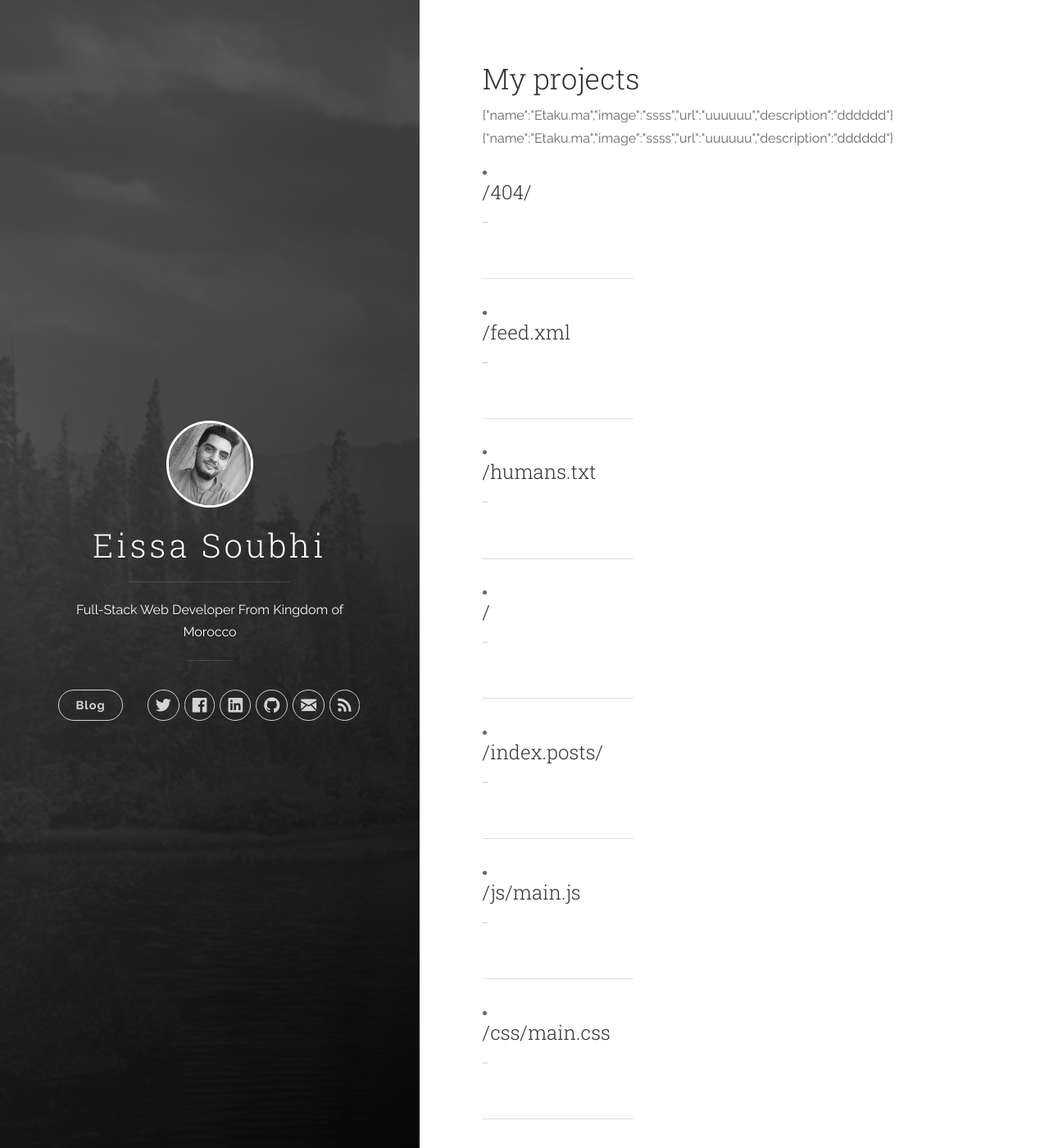
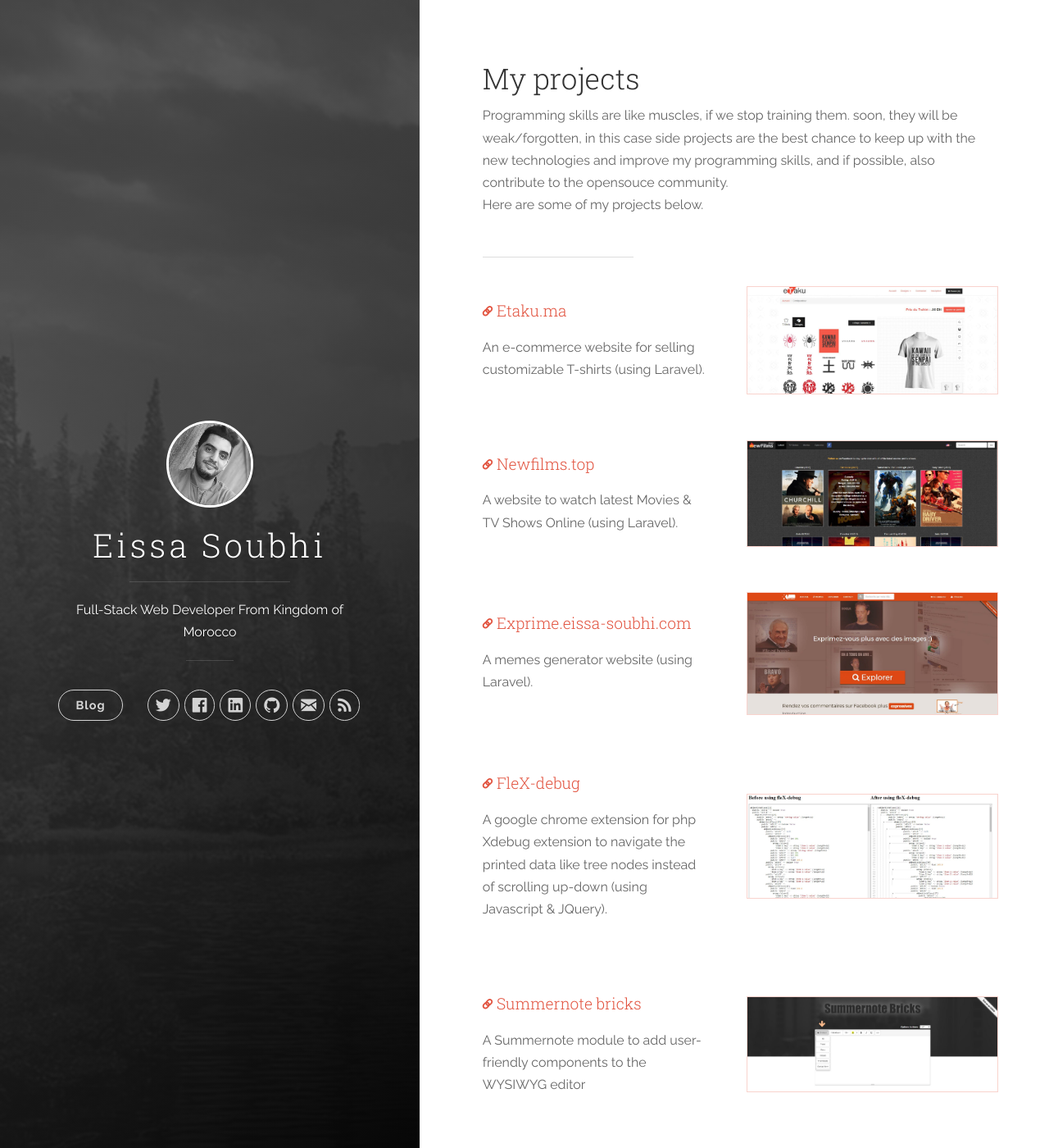
Before and after one commit to eissasoubhi/eissasoubhi, a Jekyll site: the page built from my-projects.html, in a window 1280 px wide and 1400 px high. Shown: the whole window at 82% size. Built offline with Jekyll 4.4.1, drawn with Linux system fonts in a browser that asks for light colours; some of the changed text lies outside the part shown.

Commit message:
Add my projects page

```diff
--- a/_data/myprojects.yaml
+++ b/_data/myprojects.yaml
@@ -1,10 +1,25 @@
 ---
 - name: Etaku.ma
-  image: ssss
-  url: uuuuuu
-  description: dddddd
+  image: etaku.jpg
+  url: http://etaku.eissa-soubhi.com
+  description: An e-commerce website for selling customizable T-shirts (using Laravel).
 
-- name: Etaku.ma
-  image: ssss
-  url: uuuuuu
-  description: dddddd
+- name: Newfilms.top
+  image: newfilms.jpg
+  url: http://newfilms.eissa-soubhi.com
+  description: A website to watch latest Movies & TV Shows Online (using Laravel).
+
+- name: Exprime.eissa-soubhi.com
+  image: exprime.jpg
+  url: http://exprime.eissa-soubhi.com/
+  description: A memes generator website (using Laravel).
+
+- name: FleX-debug
+  image: flexdebug.jpg
+  url: https://github.com/eissasoubhi/fleX-debug
+  description: A google chrome extension for php Xdebug extension to navigate the printed data like tree nodes instead of scrolling up-down (using Javascript & JQuery).
+
+- name: Summernote bricks
+  image: summernote-bricks.jpg
+  url: https://github.com/eissasoubhi/summernote-bricks
+  description: A Summernote module to add user-friendly components to the WYSIWYG editor
--- a/css/main.scss
+++ b/css/main.scss
@@ -57,3 +57,43 @@
   border: 3px solid #fff;
   border-radius:100%;
 }
+
+.main-projects-list .prj-into {
+  margin-bottom: 50px;
+}
+
+.my-projects .project {
+  display: flex;
+  align-items: center;
+  margin-bottom: 50px;
+}
+
+.project .prj-screenshot {
+  -ms-flex: 0 0 50%;
+  flex: 0 0 50%;
+  max-width: 50%;
+}
+
+.project .prj-screenshot,
+.project .prj-details {
+  width: 50%;
+}
+
+.prj-screenshot img {
+  max-width: 100%;
+  margin-left: 15px;
+  border: 1px solid #f9d3cd;
+  box-sizing: border-box;
+}
+
+.prj-screenshot a {
+  display: block;
+}
+
+.project .prj-screenshot {
+  padding-left: 15px;
+}
+
+.project .prj-details {
+  padding-right: 15px;
+}
--- a/my-projects.html
+++ b/my-projects.html
@@ -1,23 +1,36 @@
 ---
 layout: default
+title: My projects
 ---
 
-<div class="main-post-list">
+<div class="main-projects-list">
   <h2>My projects</h2>
-  <p class="my-projects">
-    {% for project in site.data.myprojects %}
-      {{ project | jsonify }}
-    {% endfor %}
-    {% for page in site.pages %}
-      <li>
-        <h2 class="post-list__post-title post-title"><a href="{{ site.baseurl }}{{ page.url }}" title="{{ page.title }}">{{ page.title }} {{ site.baseurl }}{{ page.url }}</a></h2>
-        <p class="excerpt">{{ post.excerpt | strip_html }}&hellip;</p>
-        <div class="post-list__meta">
-            <time datetime="{{ page.date | date: "%Y-%m-%d %H:%M" }}" class="post-list__meta--date date">{{ page.date | date: "%-d %b %Y" }}</time>
-        </div>
-        <hr class="post-list__divider">
-      </li>
-    {% endfor %}
+  <p class="prj-into">
+    Programming skills are like muscles, if we stop training them. soon, they will be weak/forgotten, in this case side projects are the best chance to keep up with the new technologies and improve my programming skills, and if possible, also contribute to the opensouce community.<br>
+    Here are some of my projects below.
   </p>
   <hr class="post-list__divider ">
+  <div class="my-projects">
+    {% for project in site.data.myprojects %}
+      <div class="project">
+        <div class="prj-details">
+          <p>
+            <a href="{{ project.url }}" title="{{ project.url }}" target="_blank">
+              <h4>
+                <i class="icon icon-link"></i> {{ project.name }}
+              </h4>
+            </a>
+          </p>
+          <p>
+            {{ project.description }}
+          </p>
+        </div>
+        <div class="prj-screenshot">
+          <a href="{{ project.url }}" title="{{ project.url }}">
+            <img src="{{ site.baseurl }}/images/myprojects/{{ project.image }}" alt="">
+          </a>
+        </div>
+      </div>
+    {% endfor %}
+  </div>
 </div>
```
Also changed, not shown: index.html (+7 -8 lines), images/myprojects/etaku.jpg (added), images/myprojects/exprime.jpg (added), images/myprojects/flexdebug.jpg (added), images/myprojects/newfilms.jpg (added), images/myprojects/summernote-bricks.jpg (added).
